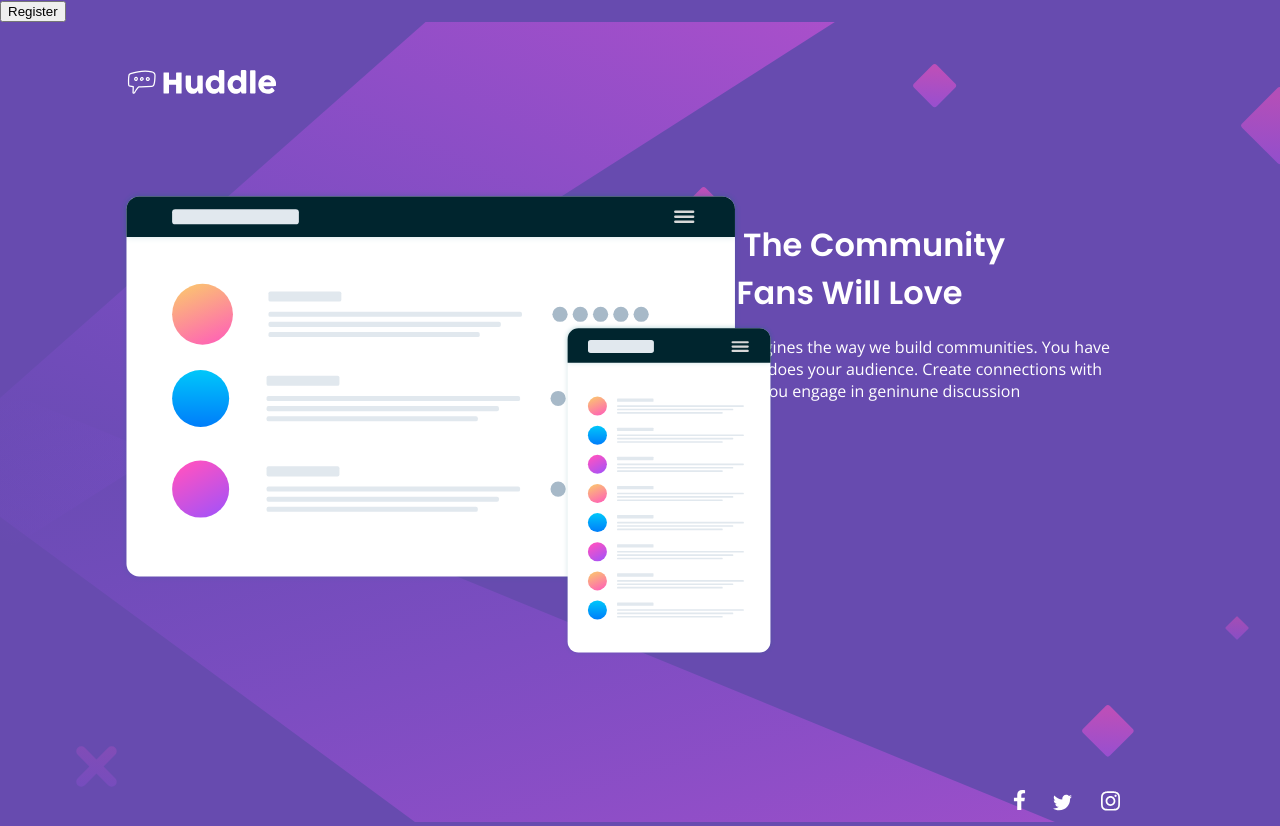
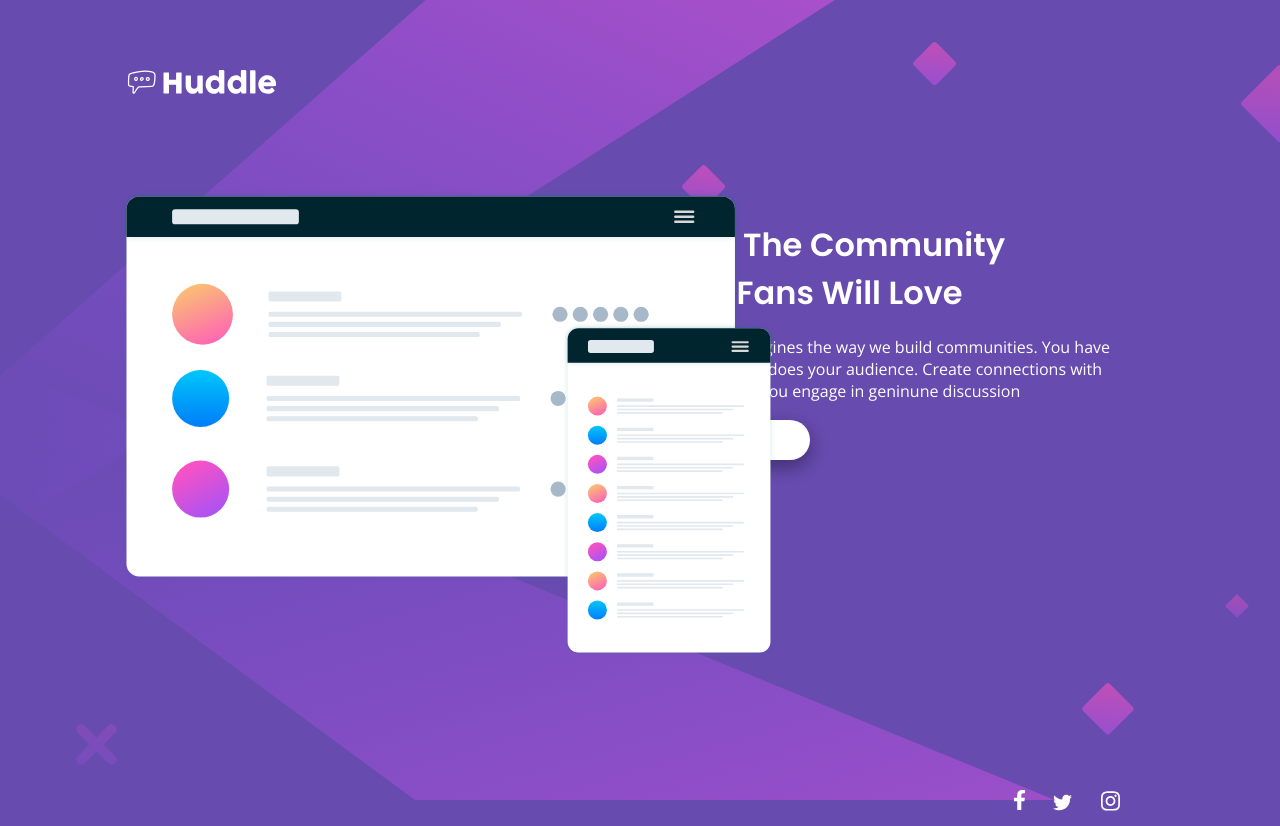
Before and after one commit to jokale/huddle, a React (Create React App) app: page / in a window 1280 px wide. Shown: the top 826 px of the page. Built offline with nearby package versions, Linux system fonts and the light colour scheme.

Commit message:
add button styling

```diff
--- a/src/App.css
+++ b/src/App.css
@@ -96,3 +96,22 @@ img#instagram {
   width: 1.2em;
   filter: invert(100%);
 }
+
+
+button{
+  border-radius: 30px;
+  background-color: white;
+  position: absolute; top: 420px; right: 470px;
+  width: 155px;
+  height: 40px;
+  padding: 1px;
+  color: hsl(257, 40%, 49%);
+  font-family: 'Open Sans', sans-serif;
+  font-weight: 400px;
+  font-size: medium;
+  text-align: center;
+  border: none;
+  box-shadow: 0 8px 16px 0 rgba(0,0,0,0.2), 0 6px 20px 0 rgba(0,0,0,0.19);
+
+
+}
```
